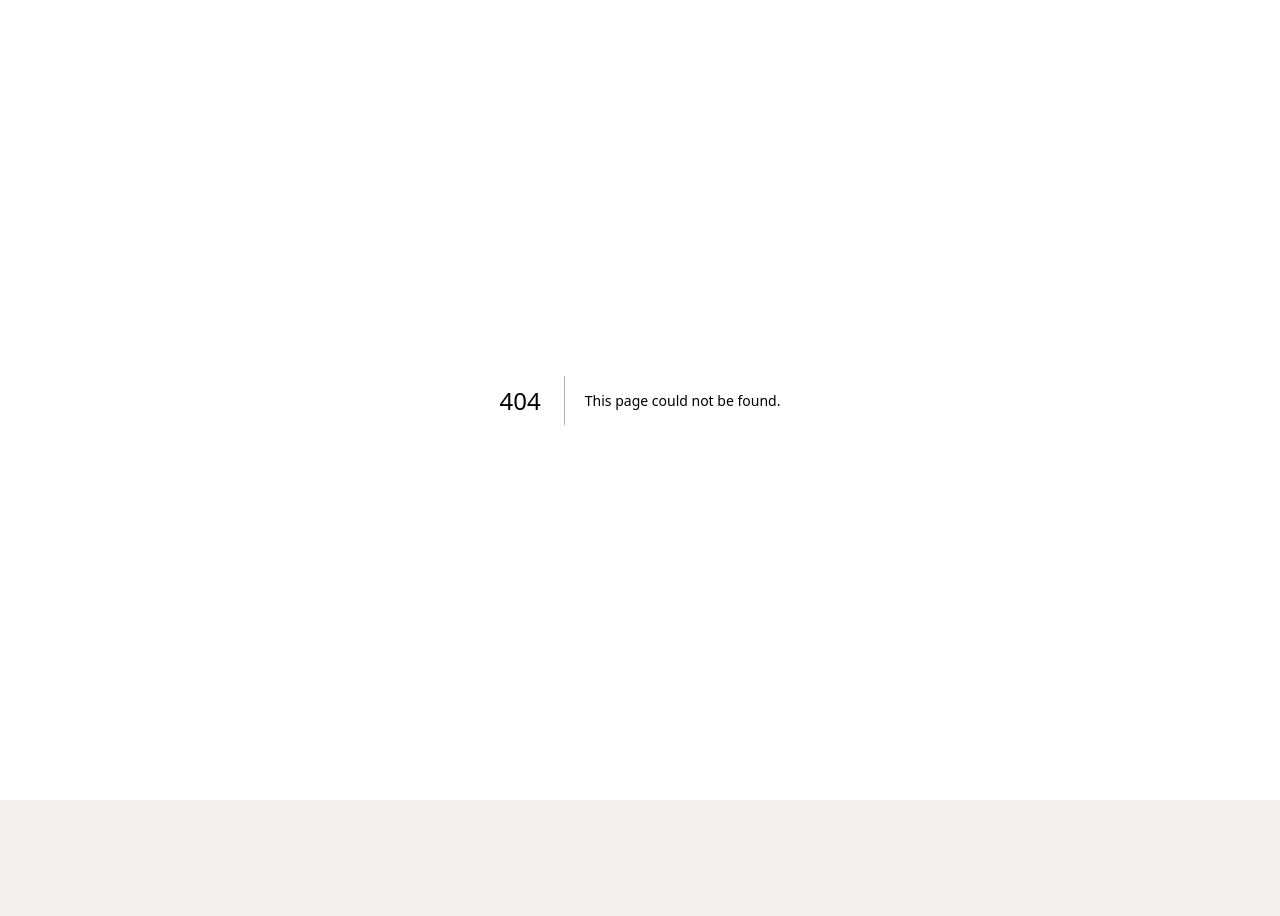
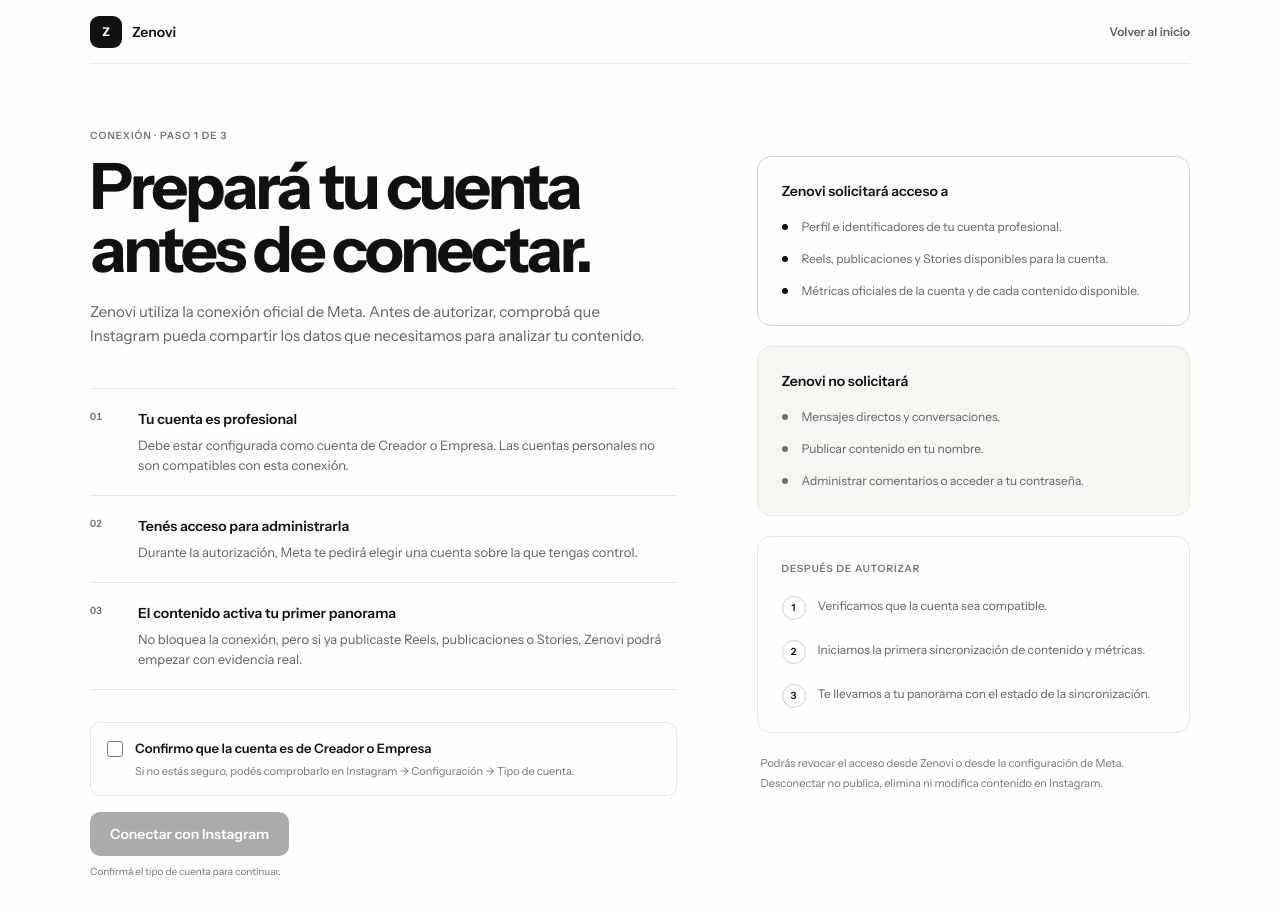
Before and after one commit to joacopc1/Zenovi, a Next.js app: page /onboarding/instagram in a window 1280 px wide. Before the commit this address had no page. Shown: the top 916 px of the page. Before the commit the page ends 800 px from the top, so only its background shows below. Built offline with nearby package versions, Linux system fonts and the light colour scheme.

Commit message:
feat: add Instagram connection preflight

```diff
--- /dev/null
+++ b/app/(onboarding)/layout.tsx
@@ -0,0 +1,3 @@
+export default function OnboardingLayout({ children }: Readonly<{ children: React.ReactNode }>) {
+  return <main className="min-h-screen bg-paper">{children}</main>;
+}
--- /dev/null
+++ b/app/(onboarding)/onboarding/instagram/page.tsx
@@ -0,0 +1,136 @@
+import type { Metadata } from "next";
+import Link from "next/link";
+import { PreflightConfirmation } from "@/components/onboarding/preflight-confirmation";
+
+export const metadata: Metadata = {
+  title: "Conectar Instagram | Zenovi",
+};
+
+const requestedAccess = [
+  "Perfil e identificadores de tu cuenta profesional.",
+  "Reels, publicaciones y Stories disponibles para la cuenta.",
+  "Métricas oficiales de la cuenta y de cada contenido disponible.",
+];
+
+const excludedAccess = [
+  "Mensajes directos y conversaciones.",
+  "Publicar contenido en tu nombre.",
+  "Administrar comentarios o acceder a tu contraseña.",
+];
+
+export default function InstagramOnboardingPage() {
+  return (
+    <div className="mx-auto flex min-h-screen max-w-[1180px] flex-col px-5 md:px-10">
+      <header className="flex h-16 items-center justify-between border-b border-ink/[0.07]">
+        <Link href="/" className="flex items-center gap-2.5" aria-label="Volver al inicio de Zenovi">
+          <span className="grid size-8 place-items-center rounded-[9px] bg-ink text-xs font-bold text-white">
+            Z
+          </span>
+          <strong className="text-sm font-semibold">Zenovi</strong>
+        </Link>
+        <Link href="/" className="text-xs font-semibold text-graphite hover:text-ink">
+          Volver al inicio
+        </Link>
+      </header>
+
+      <div className="grid flex-1 gap-12 py-10 md:py-16 lg:grid-cols-[1.15fr_.85fr] lg:gap-20">
+        <section className="max-w-2xl">
+          <p className="text-[10px] font-semibold uppercase tracking-[0.1em] text-muted">
+            Conexión · Paso 1 de 3
+          </p>
+          <h1 className="mt-3 text-[clamp(2.35rem,5vw,4rem)] font-bold leading-[0.98] tracking-[-0.05em]">
+            Prepará tu cuenta antes de conectar.
+          </h1>
+          <p className="mt-5 max-w-xl text-[15px] leading-6 text-graphite">
+            Zenovi utiliza la conexión oficial de Meta. Antes de autorizar, comprobá que Instagram
+            pueda compartir los datos que necesitamos para analizar tu contenido.
+          </p>
+
+          <div className="mt-10 border-y border-mist">
+            <Requirement number="01" title="Tu cuenta es profesional">
+              Debe estar configurada como cuenta de Creador o Empresa. Las cuentas personales no
+              son compatibles con esta conexión.
+            </Requirement>
+            <Requirement number="02" title="Tenés acceso para administrarla">
+              Durante la autorización, Meta te pedirá elegir una cuenta sobre la que tengas control.
+            </Requirement>
+            <Requirement number="03" title="El contenido activa tu primer panorama">
+              No bloquea la conexión, pero si ya publicaste Reels, publicaciones o Stories, Zenovi
+              podrá empezar con evidencia real.
+            </Requirement>
+          </div>
+
+          <PreflightConfirmation />
+        </section>
+
+        <aside className="space-y-5 lg:pt-7">
+          <AccessPanel title="Zenovi solicitará acceso a" items={requestedAccess} />
+          <AccessPanel title="Zenovi no solicitará" items={excludedAccess} muted />
+
+          <section className="rounded-card border border-mist p-6">
+            <p className="text-[10px] font-semibold uppercase tracking-[0.09em] text-muted">
+              Después de autorizar
+            </p>
+            <ol className="mt-5 space-y-5">
+              <ProcessStep number="1" text="Verificamos que la cuenta sea compatible." />
+              <ProcessStep number="2" text="Iniciamos la primera sincronización de contenido y métricas." />
+              <ProcessStep number="3" text="Te llevamos a tu panorama con el estado de la sincronización." />
+            </ol>
+          </section>
+
+          <p className="px-1 text-[11px] leading-5 text-muted">
+            Podrás revocar el acceso desde Zenovi o desde la configuración de Meta. Desconectar no
+            publica, elimina ni modifica contenido en Instagram.
+          </p>
+        </aside>
+      </div>
+    </div>
+  );
+}
+
+function Requirement({
+  number,
+  title,
+  children,
+}: {
+  number: string;
+  title: string;
+  children: React.ReactNode;
+}) {
+  return (
+    <div className="grid gap-3 border-b border-mist py-5 last:border-b-0 sm:grid-cols-[36px_1fr]">
+      <span className="text-[10px] font-semibold tabular-nums text-muted">{number}</span>
+      <div>
+        <h2 className="text-sm font-semibold">{title}</h2>
+        <p className="mt-1.5 text-[13px] leading-5 text-graphite">{children}</p>
+      </div>
+    </div>
+  );
+}
+
+function AccessPanel({ title, items, muted = false }: { title: string; items: string[]; muted?: boolean }) {
+  return (
+    <section className={`rounded-card border p-6 ${muted ? "border-mist bg-canvas/55" : "border-mist-strong"}`}>
+      <h2 className="text-sm font-semibold">{title}</h2>
+      <ul className="mt-4 space-y-3">
+        {items.map((item) => (
+          <li key={item} className="grid grid-cols-[8px_1fr] gap-3 text-[12px] leading-5 text-graphite">
+            <span className={`mt-[7px] size-1.5 rounded-full ${muted ? "bg-muted" : "bg-ink"}`} />
+            <span>{item}</span>
+          </li>
+        ))}
+      </ul>
+    </section>
+  );
+}
+
+function ProcessStep({ number, text }: { number: string; text: string }) {
+  return (
+    <li className="grid grid-cols-[24px_1fr] gap-3 text-[12px] leading-5 text-graphite">
+      <span className="grid size-6 place-items-center rounded-full border border-mist-strong text-[10px] font-semibold text-ink">
+        {number}
+      </span>
+      <span>{text}</span>
+    </li>
+  );
+}
--- /dev/null
+++ b/components/onboarding/preflight-confirmation.tsx
@@ -0,0 +1,41 @@
+"use client";
+
+import { useState } from "react";
+
+export function PreflightConfirmation() {
+  const [confirmed, setConfirmed] = useState(false);
+
+  return (
+    <div className="mt-8">
+      <label className="flex cursor-pointer items-start gap-3 rounded-control border border-mist p-4 hover:border-mist-strong">
+        <input
+          type="checkbox"
+          checked={confirmed}
+          onChange={(event) => setConfirmed(event.target.checked)}
+          className="mt-0.5 size-4 accent-ink"
+        />
+        <span>
+          <strong className="block text-[13px] font-semibold">
+            Confirmo que la cuenta es de Creador o Empresa
+          </strong>
+          <span className="mt-1 block text-[11px] leading-4 text-muted">
+            Si no estás seguro, podés comprobarlo en Instagram → Configuración → Tipo de cuenta.
+          </span>
+        </span>
+      </label>
+
+      <button
+        type="button"
+        disabled
+        className="mt-4 min-h-11 w-full rounded-control bg-ink px-5 text-sm font-semibold text-white disabled:cursor-not-allowed disabled:bg-ink/35 sm:w-auto"
+      >
+        Conectar con Instagram
+      </button>
+      <p className={`mt-2 text-[10px] leading-4 ${confirmed ? "text-warning" : "text-muted"}`} aria-live="polite">
+        {confirmed
+          ? "Preflight confirmado. La autorización real se habilitará al conectar OAuth de Meta."
+          : "Confirmá el tipo de cuenta para continuar."}
+      </p>
+    </div>
+  );
+}
--- a/components/shell/sidebar-content.tsx
+++ b/components/shell/sidebar-content.tsx
@@ -1,3 +1,4 @@
+import Link from "next/link";
 import { SidebarNav } from "./sidebar-nav";
 
 export function SidebarContent({ onNavigate }: { onNavigate?: () => void }) {
@@ -23,12 +24,16 @@ export function SidebarContent({ onNavigate }: { onNavigate?: () => void }) {
       <SidebarNav onNavigate={onNavigate} />
 
       <div className="mt-auto text-xs">
-        <div className="border-t border-ink/[0.07] px-2.5 py-3">
-          <div className="flex justify-between">
+        <Link
+          href="/onboarding/instagram"
+          onClick={onNavigate}
+          className="block border-t border-ink/[0.07] px-2.5 py-3 hover:bg-ink/[0.025]"
+        >
+          <div className="flex justify-between gap-3">
             <span>Instagram</span>
-            <span className="text-success">● Conectado</span>
+            <span className="font-semibold text-warning">Configurar →</span>
           </div>
-        </div>
+        </Link>
         <div className="border-t border-ink/[0.07] px-2.5 py-3">
           <div className="flex justify-between">
             <span>Créditos</span>
```
Also changed, not shown: .interface-design/system.md, next-env.d.ts (deleted), 3 other files (tests, documents, lock files or other folders).
